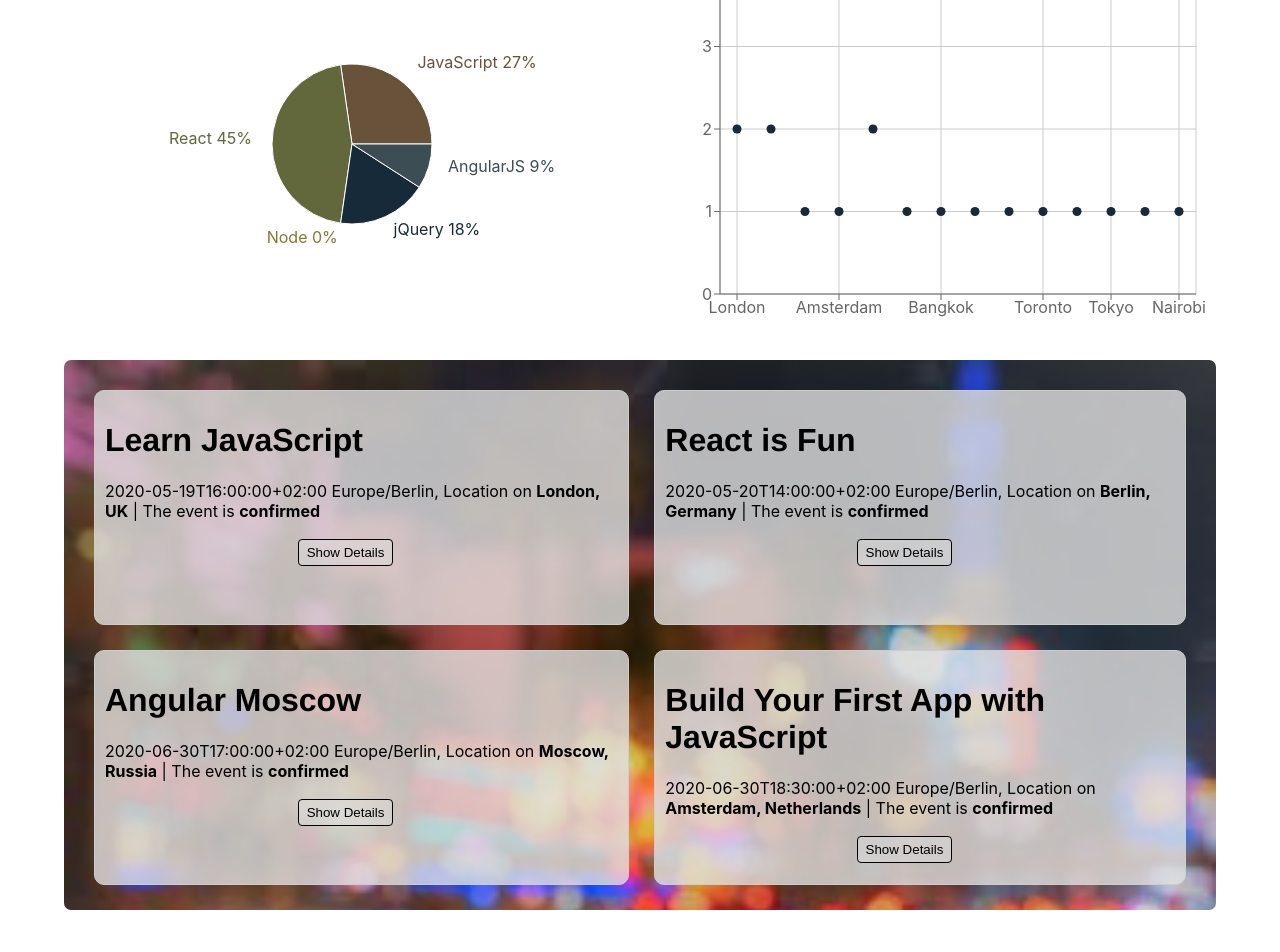
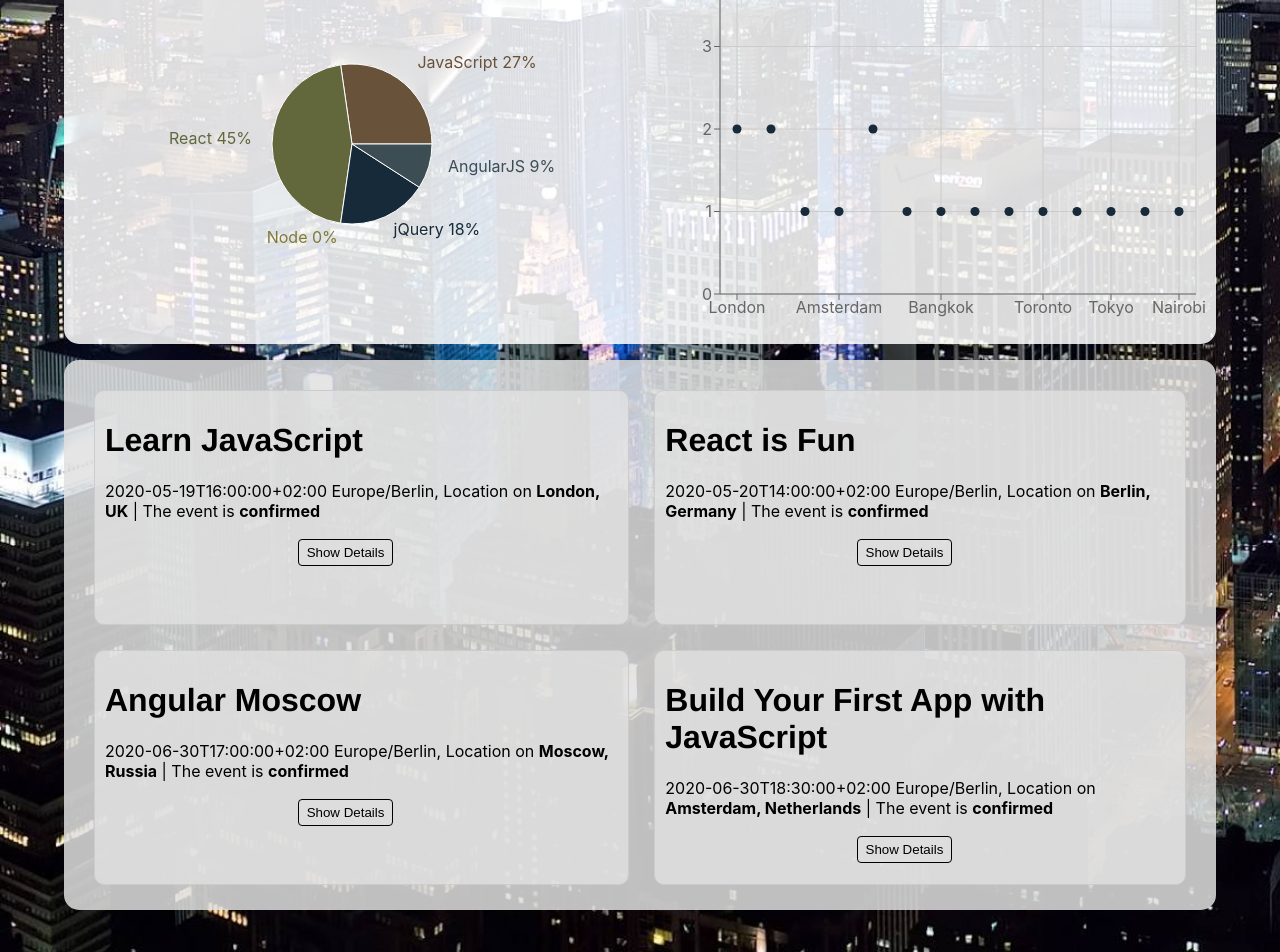
Before and after one commit to Nathan-Mez/meet, a React (Create React App) app: page / in a window 1280 px wide. Shown: the part 387-1339 px from the top of the page. Built offline with nearby package versions, Linux system fonts and the light colour scheme; what atatus-spa would draw is missing.

Commit message:
Update App.css

```diff
--- a/src/App.css
+++ b/src/App.css
@@ -2,6 +2,9 @@
 .App {
   text-align: center;
   padding: 2% 5%;
+  background-image: url("../public/background-1.jpg");
+  background-repeat: no-repeat;
+  background-size: cover;
 }
 
 .App * {
@@ -103,8 +106,8 @@ input[type="number"] {
 }
 
 .EventList {
-  border-radius: 7px;
-  background-image: url("../public/event-list-background.jfif");
+  border-radius: 15px;
+  background-color:rgba(225, 225, 225, 0.85);
   background-repeat: no-repeat;
   background-size: cover;
   padding: 30px;
@@ -182,6 +185,8 @@ input[type="number"] {
   display: flex;
   align-items: center;
   flex-direction: column;
+  background-color: rgba(255, 255, 255, 0.85);
+  border-radius: 15px;
 }
 .data-vis-wrapper .recharts-responsive-container {
   min-width: 100%;
```
